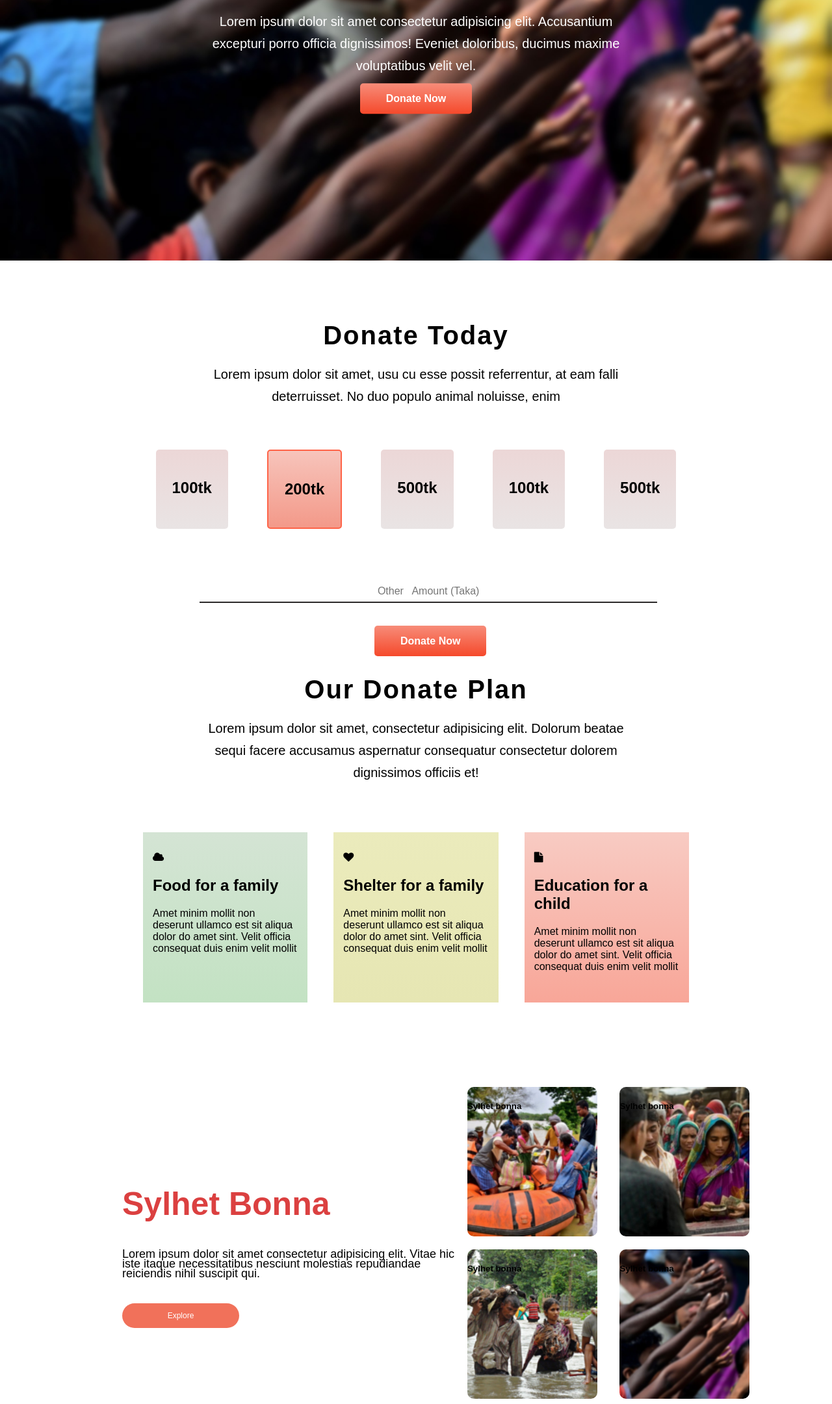
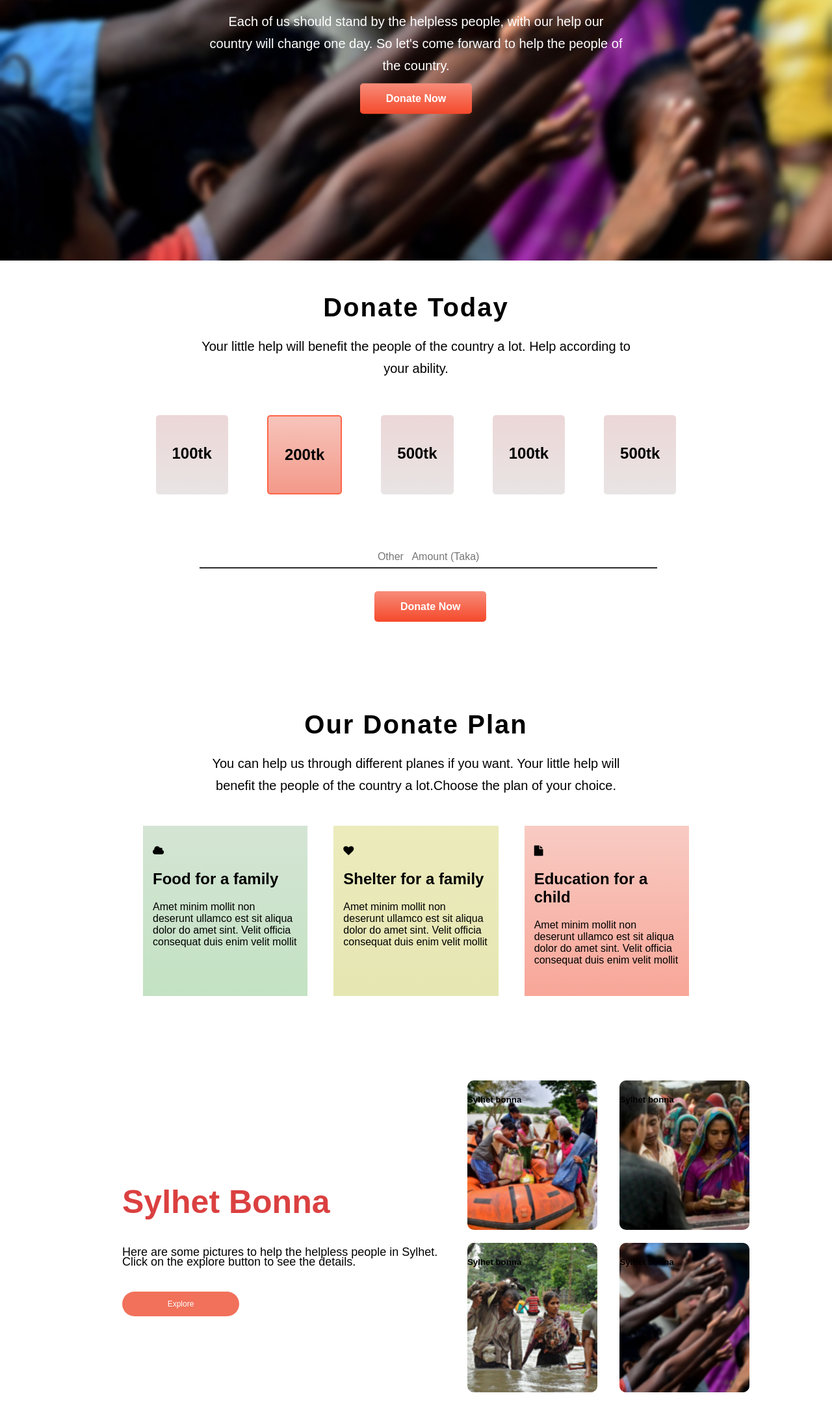
Before and after one commit to Shakib8448/assignment, a plain HTML site: page index.html in a window 1280 px wide. Shown: the part 399-2560 px from the top of the page at 65% size. Drawn offline with Linux system fonts and the light colour scheme.

Commit message:
text change

```diff
--- a/index.html
+++ b/index.html
@@ -17,7 +17,7 @@
         <div class="top-banner-item">
             <h1>Let’s Help Those Who Are</h1>
             <h1>More In Need</h1>
-            <p>Lorem ipsum dolor sit amet consectetur adipisicing elit. Accusantium excepturi porro officia dignissimos! Eveniet doloribus, ducimus maxime voluptatibus velit vel.</p>
+            <p>Each of us should stand by the helpless people, with our help our country will change one day. So let's come forward to help the people of the country.</p>
             <a class="donate-button" href="">Donate Now</a>
         </div>
     </section>
@@ -26,7 +26,7 @@
     <section class="sec">
         <div class="item">
             <h1>Donate Today</h1>
-            <p>Lorem ipsum dolor sit amet, usu cu esse possit referrentur, at eam falli deterruisset. No duo populo animal noluisse, enim</p>
+            <p>Your little help will benefit the people of the country a lot. Help according to your ability.</p>
         </div>
         <div class="price-box">
             <div><h1>100tk</h1></div>
@@ -44,10 +44,10 @@
     </section>
 
     <!-- Our Donate plan section-->
-    <section class="sec">
+    <section class="sec sec-donate">
         <div class="item">
             <h1>Our Donate Plan</h1>
-            <p>Lorem ipsum dolor sit amet, consectetur adipisicing elit. Dolorum beatae sequi facere accusamus aspernatur consequatur consectetur dolorem dignissimos officiis et!</p>
+            <p>You can help us through different planes if you want. Your little help will benefit the people of the country a lot.Choose the plan of your choice.</p>
         </div>
 
         <div class="container">
@@ -83,7 +83,7 @@
         <div class="row">
             <div class="col">
                 <h1>Sylhet Bonna</h1>
-                <p>Lorem ipsum dolor sit amet consectetur adipisicing elit. Vitae hic iste itaque necessitatibus nesciunt molestias repudiandae reiciendis nihil suscipit qui.</p>
+                <p>Here are some pictures to help the helpless people in Sylhet. Click on the explore button to see the details.</p>
                 <button type="button" >Explore</button>
             </div>
             <div class="col">
--- a/style.css
+++ b/style.css
@@ -24,6 +24,11 @@ body{
 .sec{
     margin-bottom: 50px;
 }
+.sec item{
+    margin-bottom: 20px;
+    margin-top: 100px;
+}
+
 .top-banner-item h1{
     color: white;
     font-size: 40px;
@@ -51,7 +56,7 @@ body{
 
 .item{
     text-align: center;
-    padding: 10px 300px;
+    padding: 0px 300px;
 }
 
 .item h1{
@@ -102,6 +107,7 @@ body{
 .sec-0{
     justify-content: center;
     margin-left: 45%;
+    margin-bottom: 150px;
 }
 
 .container{
@@ -205,9 +211,12 @@ body{
     background-image: linear-gradient(rgb(245, 157, 142),rgb(241, 61, 29));
     color: white;
     text-decoration: none;
+    margin-left: -5px;
+    border: none;
 }
 .email-box input{
     padding: 10px 24px;
+    border: none;
 }
 
 .footer{
```
